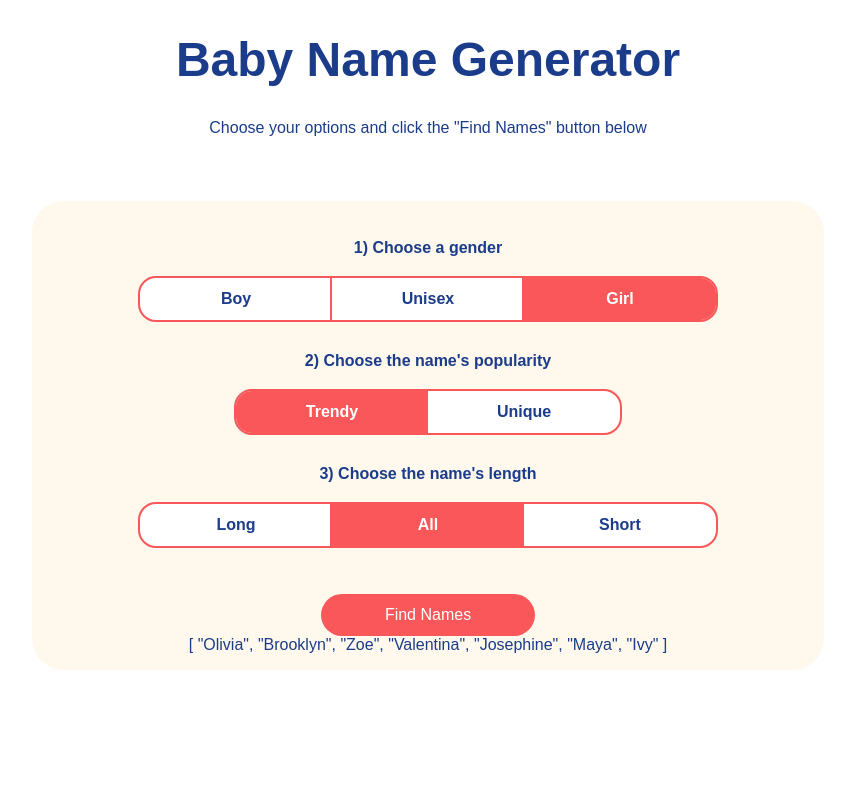
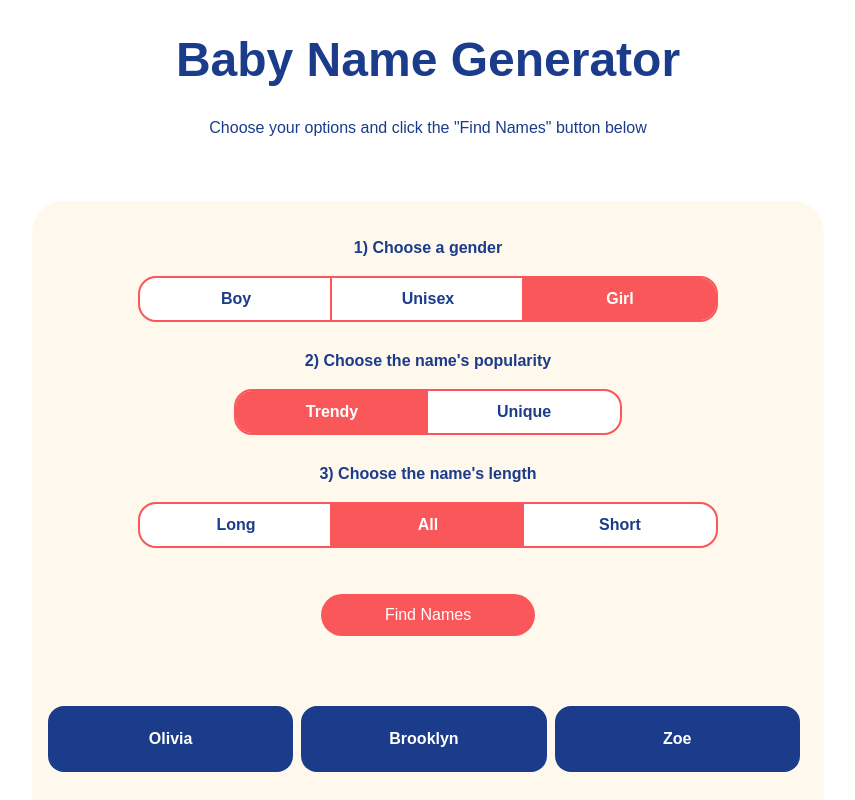
Before and after one commit to rodolfo-santos/baby_name_generator, a Nuxt app: page / in a window 1280 px wide. Both pictures are taken after a click on the button "Find Names". Shown: the top 800 px of the page, without its empty margins (212-1067 px from the left). Built offline with nearby package versions, Linux system fonts and the light colour scheme.

Commit message:
🎨 update card style

```diff
--- a/app.vue
+++ b/app.vue
@@ -95,8 +95,11 @@ const computeSelectedNames = () => {
         </div>
       </div>
       <button class="primary" @click="computeSelectedNames">Find Names</button>
-      <div>
-        {{ selectedNames }}
+      <div class="cards-container">
+        <h4 v-for="name in selectedNames" class="card">
+          {{ name }}
+        </h4>
+        <p></p>
       </div>
     </div>
   </div>
@@ -162,4 +165,29 @@ h1 {
   cursor: pointer;
   border: 0;
 }
+
+.cards-container {
+  display: flex;
+  margin-top: 3rem;
+  flex-wrap: wrap;
+}
+
+.card {
+  min-width: 32.28%;
+  background: #1b3c8a;
+  color: #fff;
+  border-radius: 1rem;
+  margin-right: 0.5rem;
+  margin-bottom: 1rem;
+  position: relative;
+  padding: 1.5rem 0;
+}
+
+.card p {
+  position: absolute;
+  top: -30%;
+  left: 92.5%;
+  cursor: pointer;
+  color: rgba(255, 255, 255, 0.178);
+}
 </style>
```
